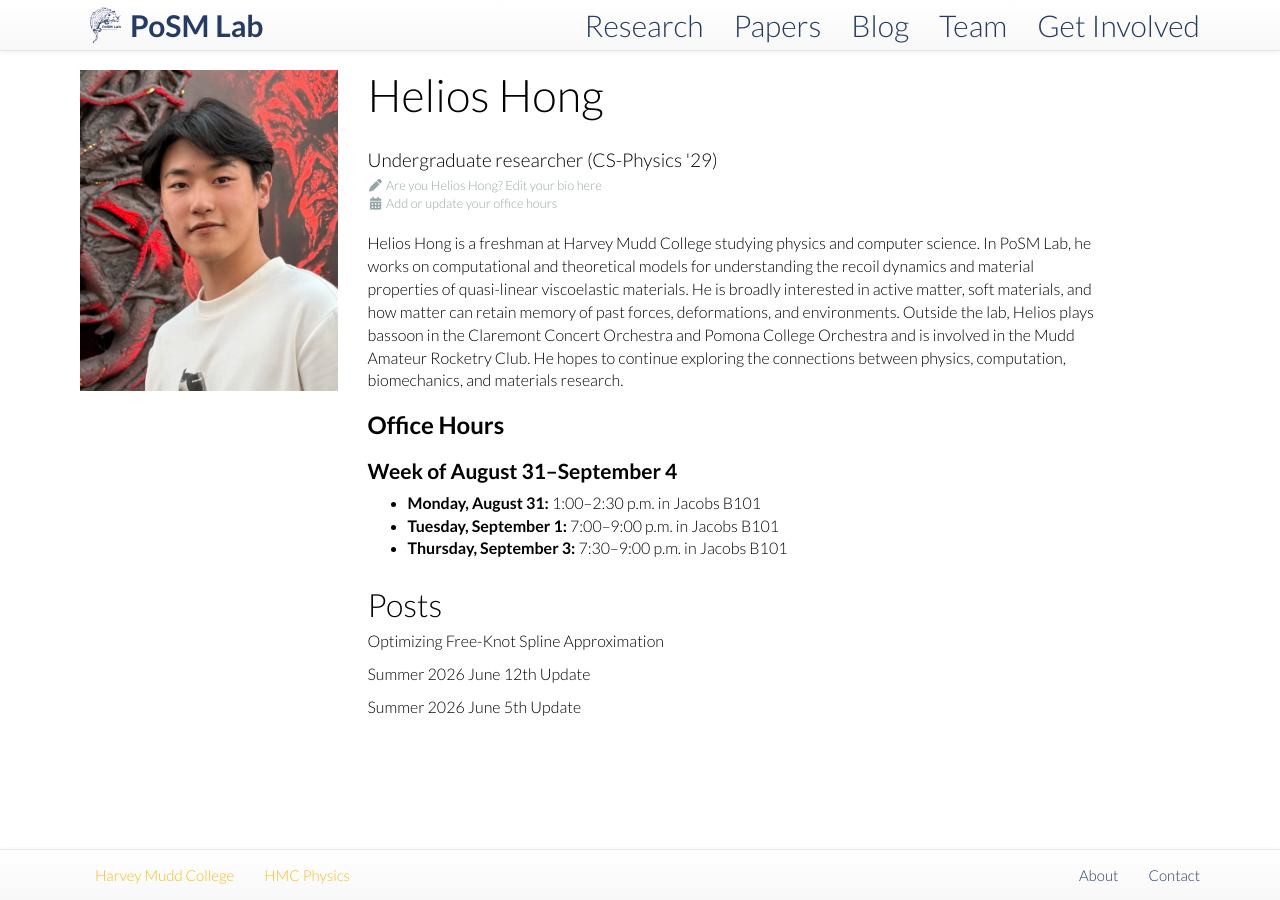
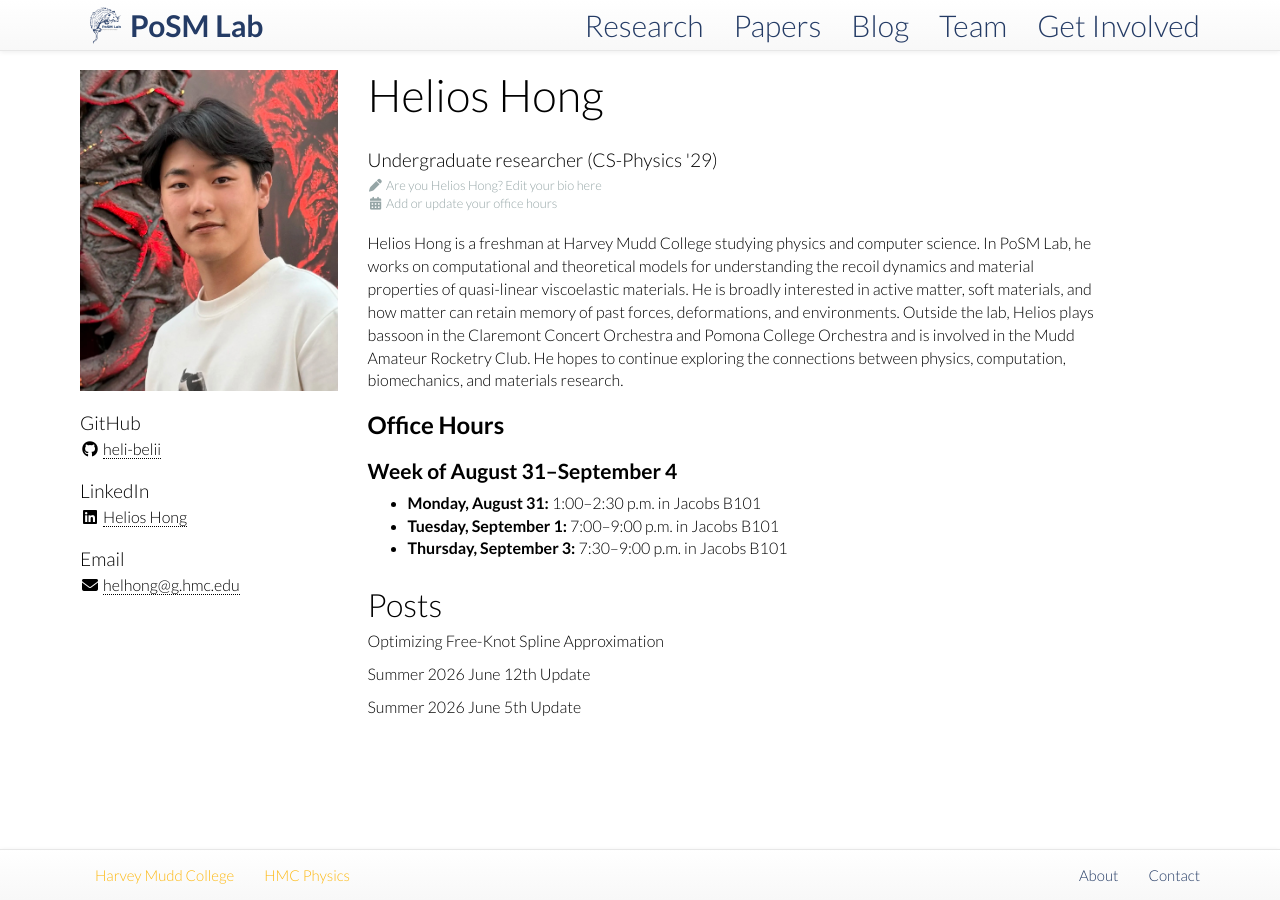
Before and after one commit to posmlab/posmlab.org, a Jekyll site: the page built from team/_posts/2025-09-09-helios-hong.md, in a window 1280 px wide. Built offline with Jekyll 4.4.1, drawn with Linux system fonts in a browser that asks for light colours; nearby versions of some CDN libraries.

Commit message:
Helios contacts added

```diff
--- a/_includes/themes/lab/member.html
+++ b/_includes/themes/lab/member.html
@@ -59,6 +59,17 @@
 		</div>
 		<div class="bigspacer"></div>
 		{% endif %}
+		{% if member.linkedin %}
+		<div class="smallhead">
+			LinkedIn
+		</div>
+		<div class="pad-left note">
+			<div class="smallspacer"></div>
+			<i class="fa-brands fa-linkedin fa-fw"></i>
+			<a class="off" href="https://www.linkedin.com/in/{{ member.linkedin }}">{{ member.title }}</a>
+		</div>
+		<div class="bigspacer"></div>
+		{% endif %}
 		{% if member.scholar %}
 		<div class="smallhead">
 			Google Scholar
@@ -78,7 +89,7 @@
 		<div class="pad-left note">
 			<div class="smallspacer"></div>
 			<i class="fa fa-envelope fa-fw"></i>
-			{{ emailarray.first }}<span style="display:none">obfuscate</span>@{{ emailarray.last }}
+			<a class="off" href="mailto:{{ member.email }}">{{ emailarray.first }}<span style="display:none">obfuscate</span>@{{ emailarray.last }}</a>
 		</div>
 		<div class="bigspacer"></div>
 		{% endif %}
--- a/team/_posts/2025-09-09-helios-hong.md
+++ b/team/_posts/2025-09-09-helios-hong.md
@@ -4,9 +4,10 @@ title: "Helios Hong"
 position: "Undergraduate researcher (CS-Physics '29)"
 handle: hhong
 nickname: Helios
-email:
+email: helhong@g.hmc.edu
 twitter:
-github:
+github: heli-belii
+linkedin: helios-hong-8314b52a1
 scholar:
 image: /assets/images/team/helios-hong.jpg
 alum: false
```
Also changed, not shown: CLAUDE.md (+1 -1 lines).
